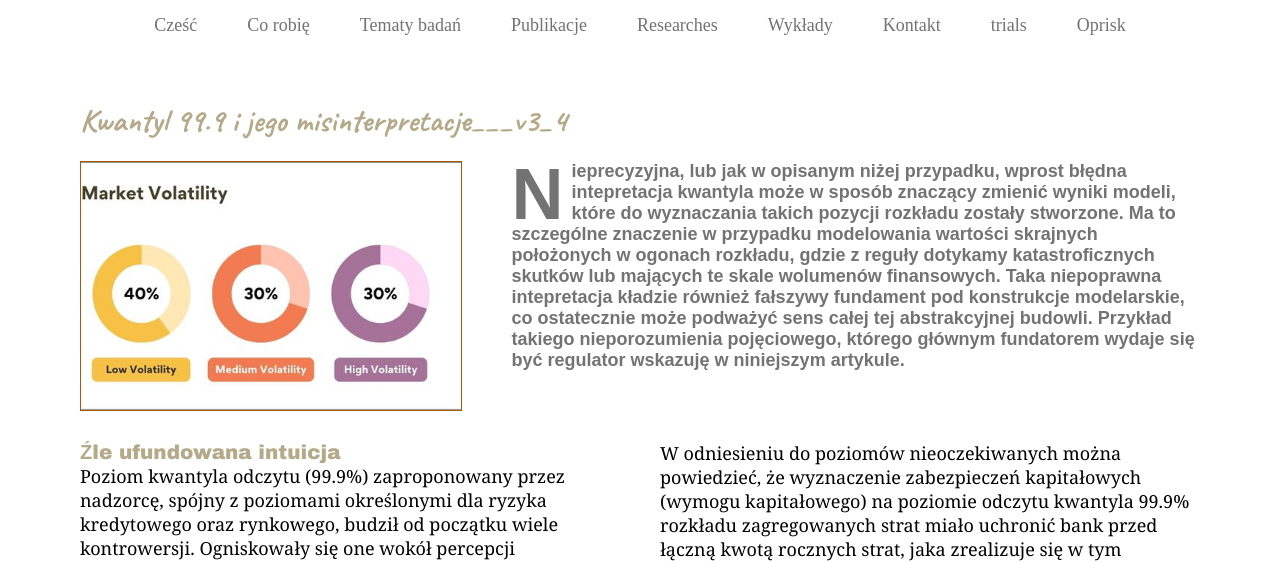
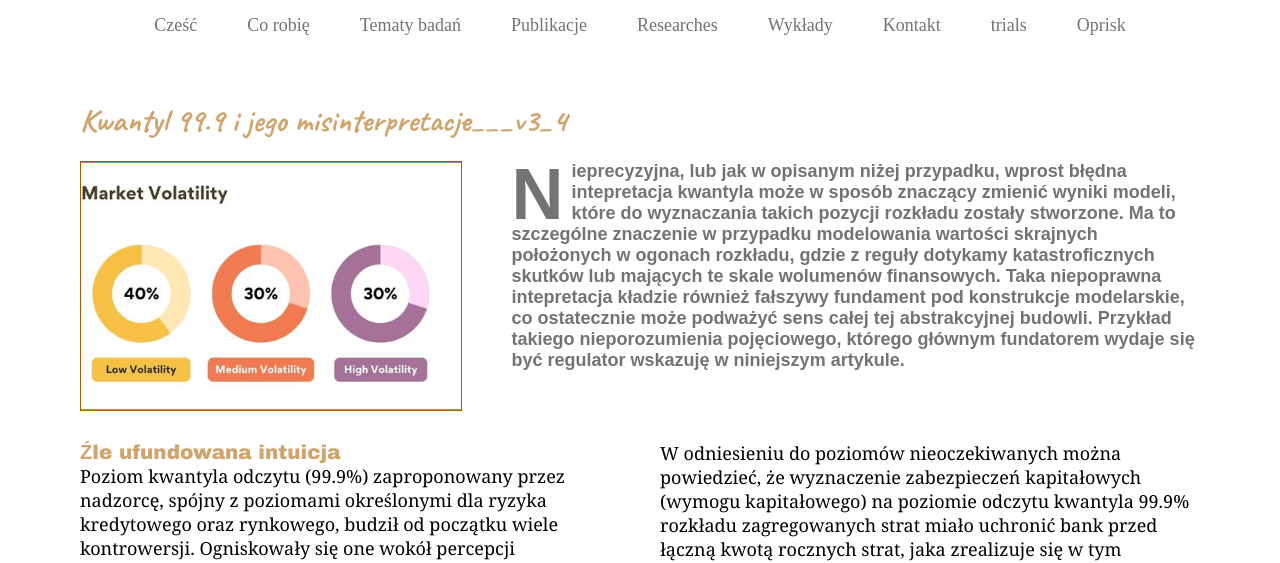
Before and after one commit to MaciejBuczak/risk-research, a Jekyll site: the page built from art-oprisk-kw999_v3_4.md, in a window 1280 px wide. Shown: the part 217-780 px from the top of the page. Built offline with Jekyll 4.4.1, drawn with Linux system fonts in a browser that asks for light colours.

Commit message:
Update art-oprisk-kw999-layout_v3_4.html

```diff
--- a/_layouts/art-oprisk-kw999-layout_v3_4.html
+++ b/_layouts/art-oprisk-kw999-layout_v3_4.html
@@ -438,7 +438,7 @@
     }
 
 .ryzmod-header-text {
-  color: #b4a988;
+  color: #cfa56e;
   font-size: 32px;
   font-weight: bold;
   margin-right: 15px;
@@ -905,7 +905,7 @@
         <div class="ryzmod-columns" style="display: flex; gap: 40px; margin-top: 30px; margin-bottom: 30px;">
           <!-- Kolumna 1 -->
           <div style="flex: 1;">
-            <h5 style="font-family: Arial Black, Arial, sans-serif; font-size: 20px; font-weight: bold; color: #b4a988">Źle ufundowana intuicja</h5>
+            <h5 style="font-family: Arial Black, Arial, sans-serif; font-size: 20px; font-weight: bold; color: #cfa56e">Źle ufundowana intuicja</h5>
             <p style="margin-bottom: 15px;">Poziom kwantyla odczytu (99.9%) zaproponowany przez nadzorcę, spójny z poziomami określonymi dla ryzyka kredytowego oraz rynkowego, budził od początku wiele kontrowersji.
               Ogniskowały się one wokół percepcji nadmiernego konserwatyzmu.
               Wskazywano skutki przyjęcia tak wysokiego poziomu: duże problemy z wiarygodnością wyniku na tak dalekim kwantylu, a także bardzo wysokie poziomy kapitałów korespondujące z poziomem 99.9%.
```
